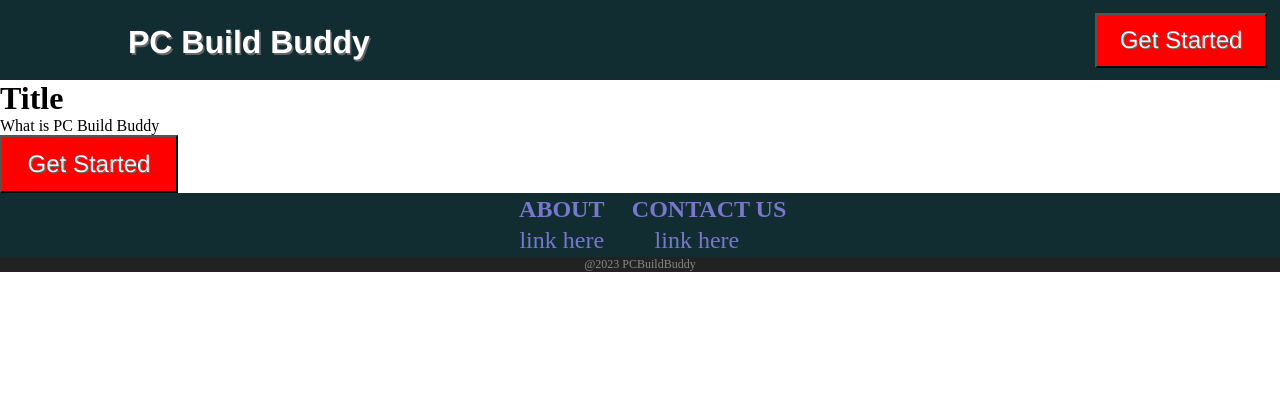
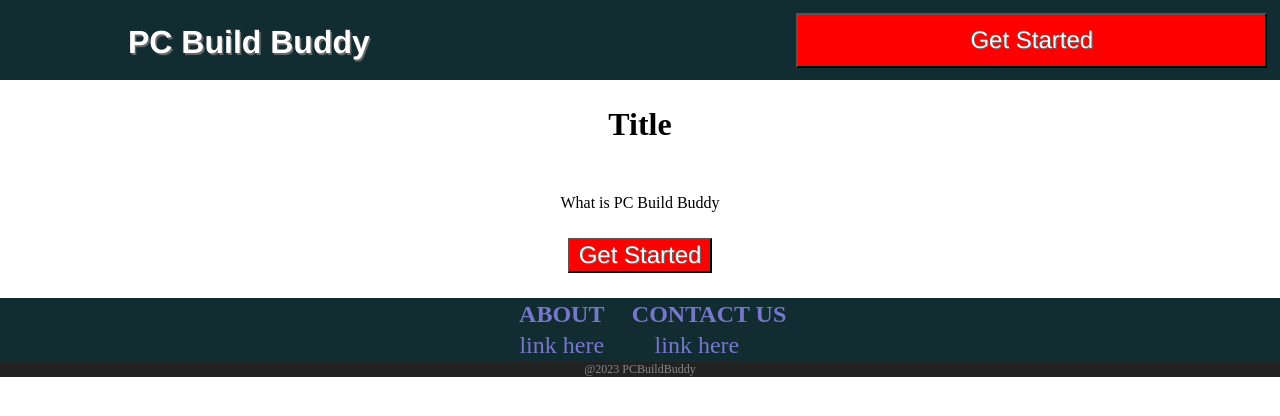
Before and after one commit to Fullchord/PCBuildBuddy, a React (Vite) app in the folder frontend/: page / in a window 1280 px wide. Shown: the top 416 px of the page. Built offline with nearby package versions, Linux system fonts and the light colour scheme.

Commit message:
Changed width to 100% for all components

```diff
--- a/frontend/src/components/button.css
+++ b/frontend/src/components/button.css
@@ -4,9 +4,11 @@
     font-family:'Franklin Gothic Medium', 'Arial Narrow', Arial, sans-serif;
     text-shadow: #666 .05em .05em;
 
-    text-align: right;
+    text-align: center;
     color: white;
 
     background-color: red;
     padding: 1% 2% 1% 2%;
+
+    width: 100%;
 }
--- a/frontend/src/components/footer.css
+++ b/frontend/src/components/footer.css
@@ -4,6 +4,7 @@
     align-content: center;
     background-color: #112D32;
     color: #77C;
+    width: 100%;
 }
 
 .table {
--- a/frontend/src/components/nav.css
+++ b/frontend/src/components/nav.css
@@ -16,6 +16,7 @@
     padding-right: 20%;
     padding-top: 1%;
 
+    width: 100%;
     flex-grow: 2;
 }
 
--- a/frontend/src/pages/index.css
+++ b/frontend/src/pages/index.css
@@ -0,0 +1,12 @@
+.centButton {
+    align-content: center;
+    justify-content: center;
+    width: 9rem;
+    margin-inline: auto;
+    padding-bottom: 2%;
+}
+
+.textHome {
+    text-align: center;
+    padding: 2% 2% 2% 2%;
+}
--- a/frontend/src/pages/index.jsx
+++ b/frontend/src/pages/index.jsx
@@ -9,9 +9,9 @@ const Index = () => {
     return (
         <>
             <Nav/>
-            <h1>Title</h1>
-            <p>What is PC Build Buddy</p>
-            <Button/>
+            <h1 className="textHome">Title</h1>
+            <p className="textHome">What is PC Build Buddy</p>
+            <div className="centButton"><Button/></div>
         </>
     );
 }
```
